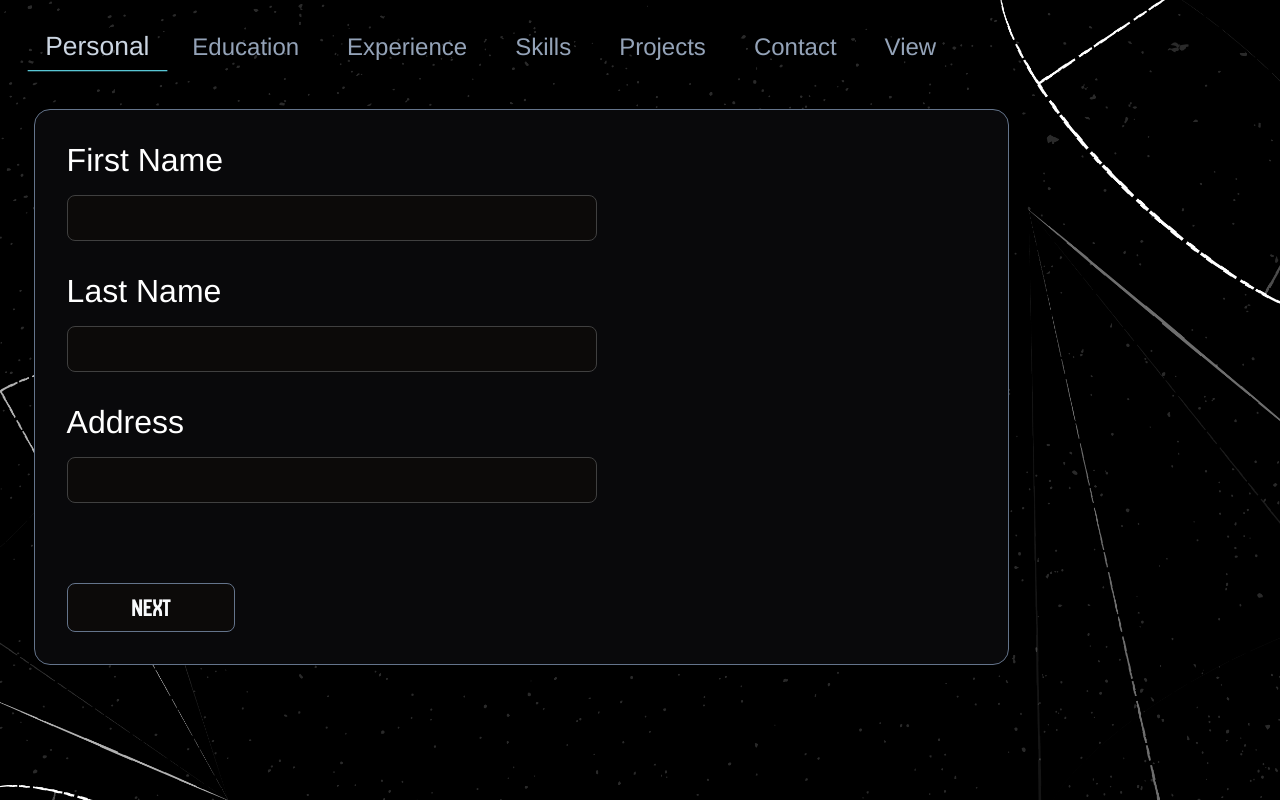
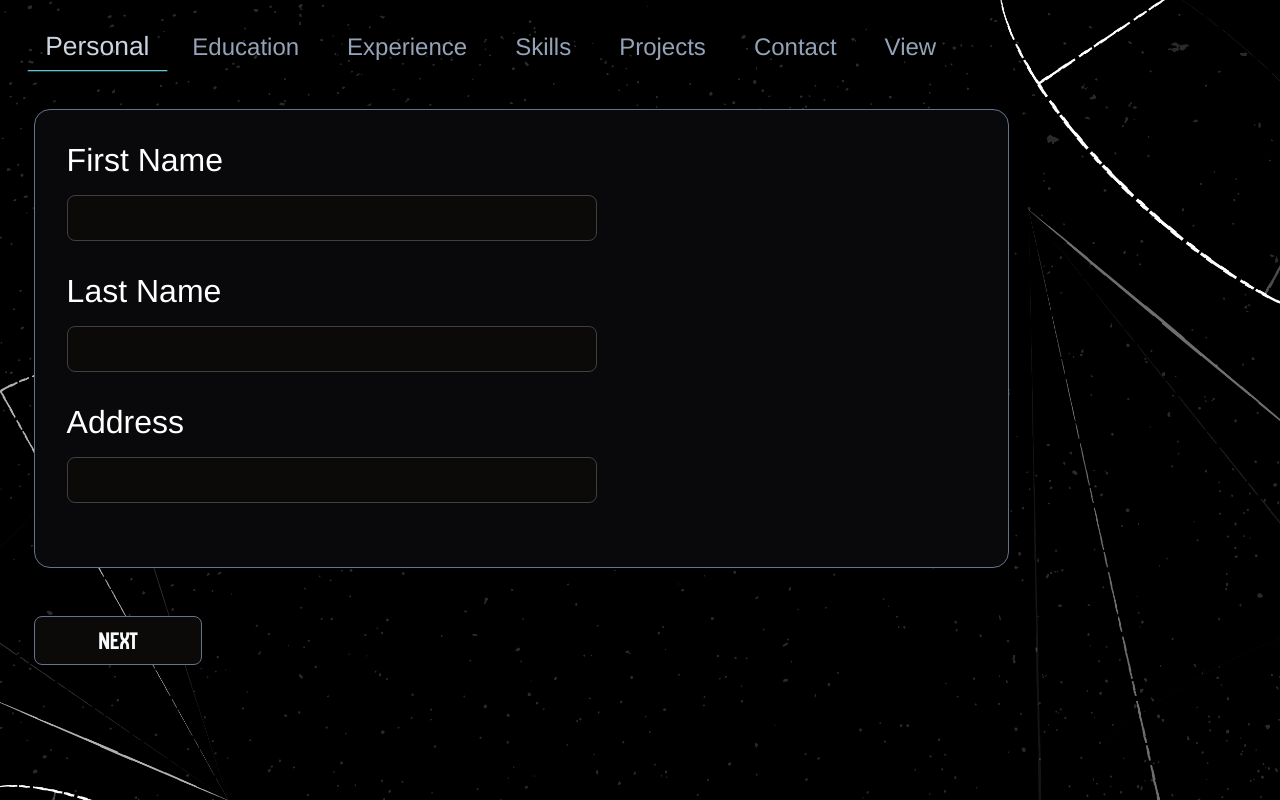
Before and after one commit to MhmdFais/resume.io, a React (Vite) app: page /home in a window 1280 px wide. Built offline with nearby package versions, Linux system fonts and the light colour scheme.

Commit message:
style: Refactor PersonalInfo component styles for consistency

```diff
--- a/src/components/PersonalInfo.jsx
+++ b/src/components/PersonalInfo.jsx
@@ -25,8 +25,9 @@ function PersonalInfo(){
     }
 
     return (
-        <div className="personalInfoDiv InformationDiv">
+        <div className="InformationDiv">
             <form onSubmit={submitHandle}>
+                <div className="personalInfoDiv">
                 <div className="firstName labelDiv">
                     <label htmlFor="firstName">First Name</label>
                     <input type="text" id="firstName" value={firstName} onChange={handleFirstNameChange} required />
@@ -39,6 +40,7 @@ function PersonalInfo(){
                     <label htmlFor="address">Address</label>
                     <input type="text" id="address" value={address} onChange={handleAddressChange} required/>
                 </div>
+                </div>
                 <div className="buttonDiv InfoButton">
                     <button type="submit">Next</button>
                 </div>
--- a/src/styles/PersonalInfo.css
+++ b/src/styles/PersonalInfo.css
@@ -8,13 +8,7 @@
     --div-border-color: #64748b;
 }
 
-.personalInfoDiv{
-    height: var(--div-height);
-    padding: 2rem;
-    border: 1px solid var(--div-border-color);
-    width: 75%;
-    border-radius: 1rem;
-    background-color: var(--div-bg-color);
+.InformationDiv{
     transform: translateX(-100%);
     animation: slide-in 0.7s ease-in-out forwards;
 }
@@ -28,6 +22,14 @@
     }
 }
 
+.personalInfoDiv{
+    height: var(--div-height);
+    padding: 2rem;
+    border: 1px solid var(--div-border-color);
+    width: 75%;
+    border-radius: 1rem;
+    background-color: var(--div-bg-color);
+}
 
 .labelDiv{
     display: flex;
```
